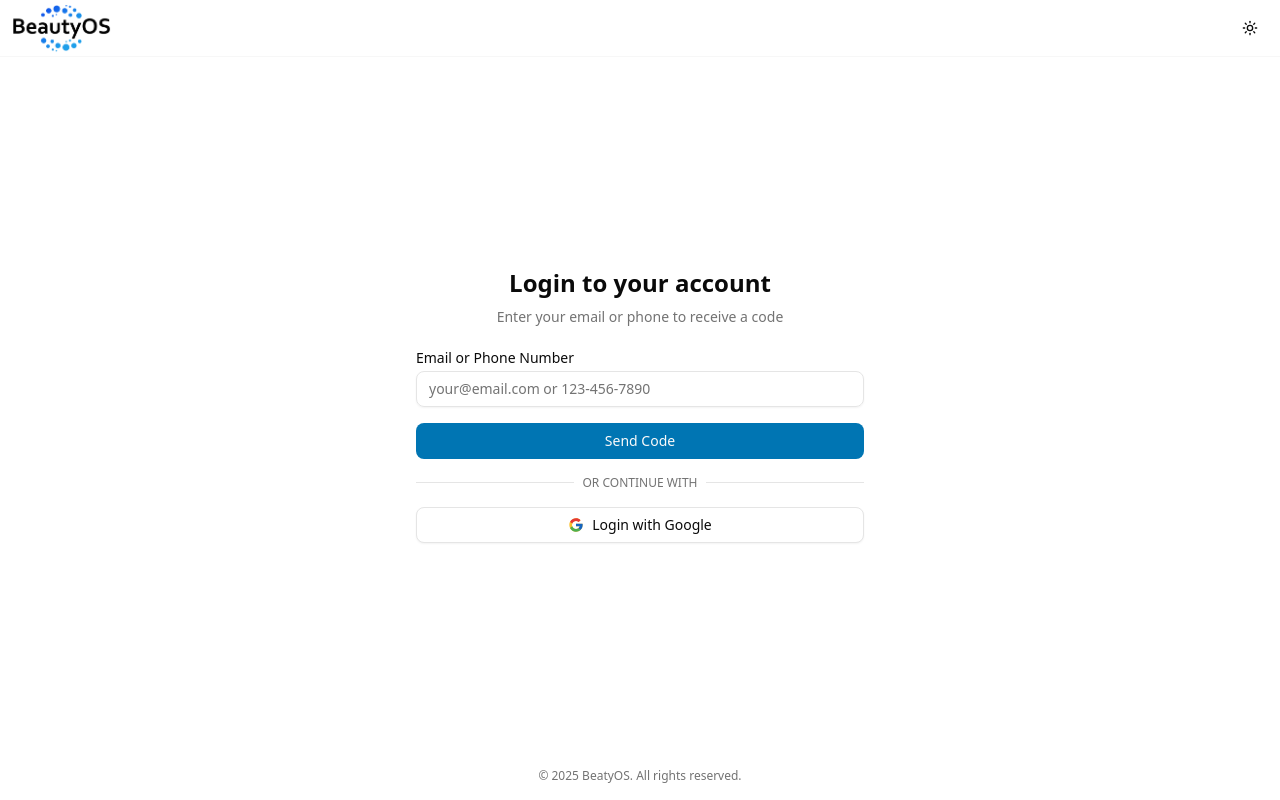
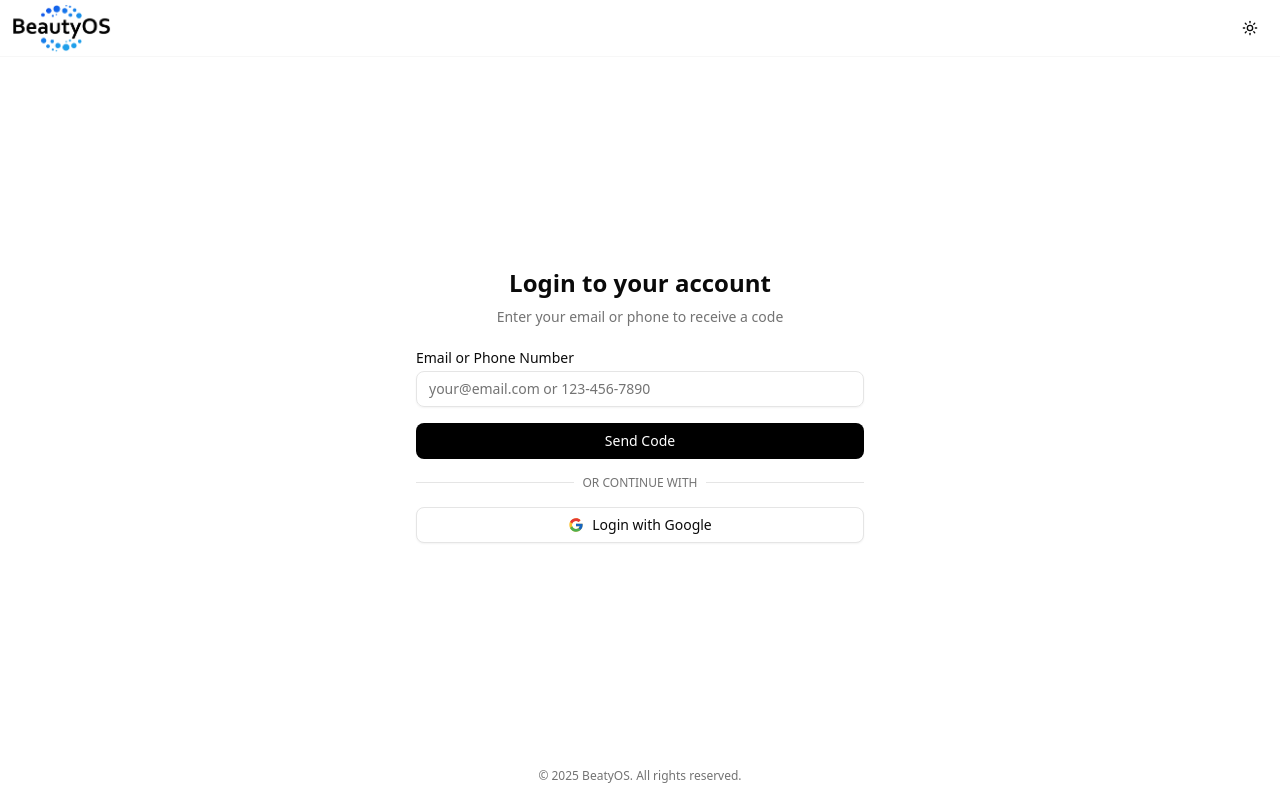
Before and after one commit to albertbeautyos/BeautyOS-Front, a Next.js app: page / in a window 1280 px wide. Built offline with nearby package versions, Linux system fonts and the light colour scheme; no server answers.

Commit message:
configure theme for bittons

```diff
--- a/app/dashboard/clients/page.tsx
+++ b/app/dashboard/clients/page.tsx
@@ -118,7 +118,8 @@ export default function DashboardClientsPage() {
     setIsLoading(true);
     setError(null);
     try {
-      const data = await getClients();
+      // const data = await getClients();
+      const data = await getFakeClients();
       setClientData(data);
     } catch (err) {
       console.error("Failed to load client data:", err);
--- a/app/globals.css
+++ b/app/globals.css
@@ -51,8 +51,8 @@
 	--card-foreground: oklch(0.145 0 0);
 	--popover: oklch(1 0 0);
 	--popover-foreground: oklch(0.145 0 0);
-	--primary: oklch(0.5 0.2 222);
-	--primary-foreground: oklch(0.985 0 0);
+	--primary: oklch(0 0 0);
+	--primary-foreground: oklch(1 0 0);
 	--secondary: oklch(0.97 0 0);
 	--secondary-foreground: oklch(0.205 0 0);
 	--muted: oklch(0.97 0 0);
@@ -85,8 +85,8 @@
 	--card-foreground: oklch(0.985 0 0);
 	--popover: oklch(0.205 0 0);
 	--popover-foreground: oklch(0.985 0 0);
-	--primary: oklch(0.6 0.15 222);
-	--primary-foreground: oklch(0.145 0 0);
+	--primary: oklch(1 0 0);
+	--primary-foreground: oklch(0 0 0);
 	--secondary: oklch(0.269 0 0);
 	--secondary-foreground: oklch(0.985 0 0);
 	--muted: oklch(0.269 0 0);
--- a/components/ui/calendar.tsx
+++ b/components/ui/calendar.tsx
@@ -1,3 +1,5 @@
+// eslint-disable-next-line @typescript-eslint/ban-ts-comment
+// @ts-nocheck
 "use client"
 
 import * as React from "react"
@@ -60,12 +62,10 @@ function Calendar({
         ...classNames,
       }}
       components={{
-        IconLeft: ({ className, ...props }) => (
+        Chevron: ({ className,orientation, ...props }) => (
           <ChevronLeft className={cn("size-4", className)} {...props} />
         ),
-        IconRight: ({ className, ...props }) => (
-          <ChevronRight className={cn("size-4", className)} {...props} />
-        ),
+
       }}
       {...props}
     />
```
Also changed, not shown: 1 other file (tests, documents, lock files or other folders).
